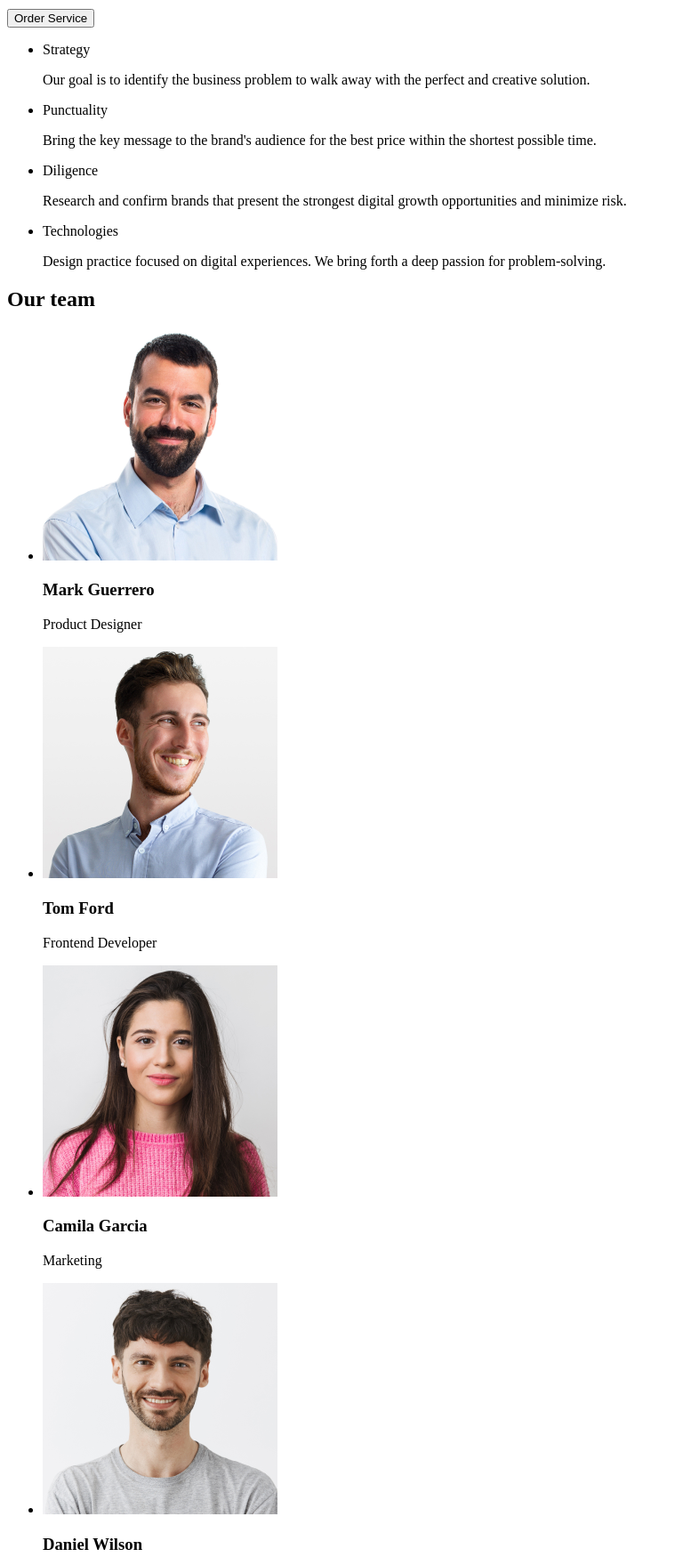
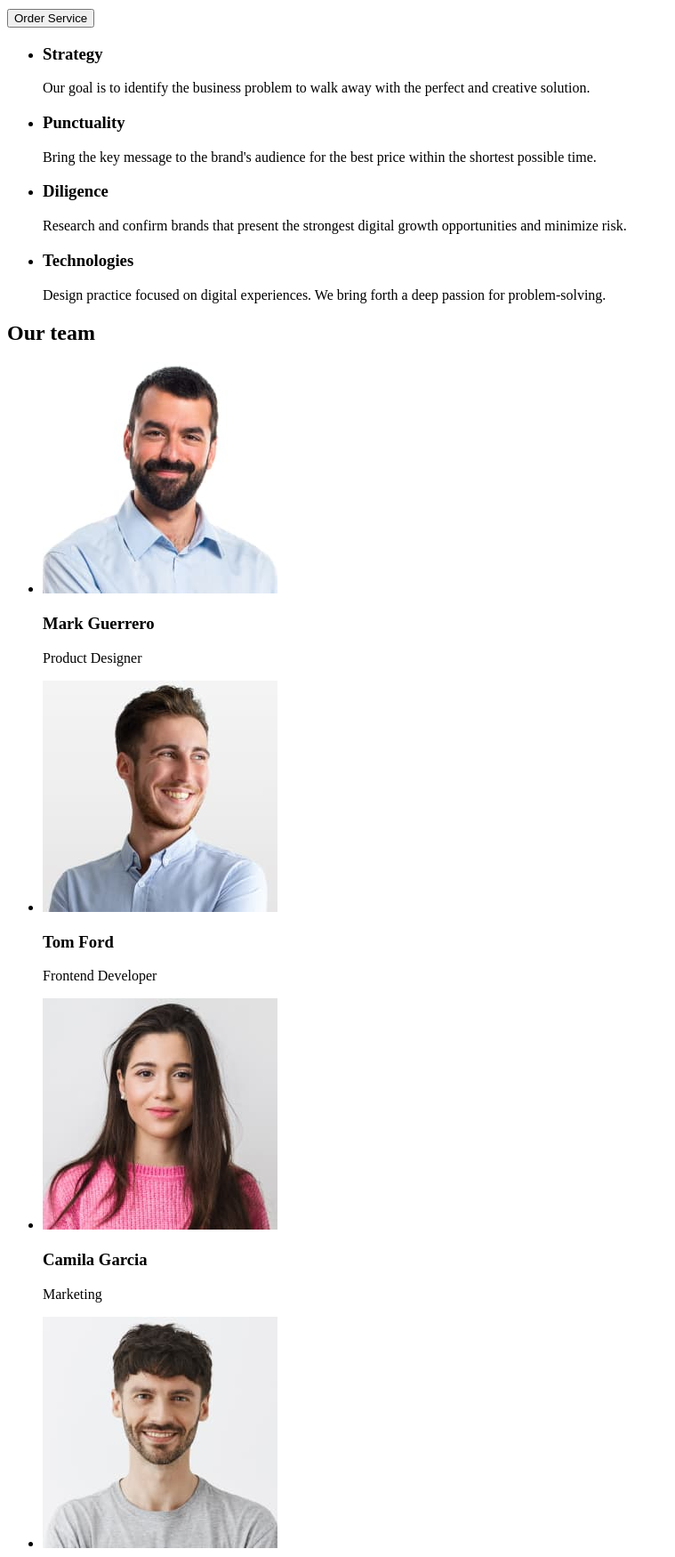
Before and after one commit to tnysha/HomeWork-1, a plain HTML site: page index.html in a window 1280 px wide. Shown: the part 200-1950 px from the top of the page at 89% size, without its empty margins (0-759 px from the left). Drawn offline with Linux system fonts and the light colour scheme.

Commit message:
images map and filies renamed

```diff
--- a/index.html
+++ b/index.html
@@ -2,8 +2,6 @@
 <html lang="en">
   <head>
     <meta charset="UTF-8">
-  <meta name="Webstudio" content="width=device-width, initial-scale=1.0">
-  <meta name="keywords" content="webstudio designer developer marketing"/>
     <title>Webstudio</title>
   </head>
   <body>
@@ -22,69 +20,103 @@
     <address>
       <a href="mailto:info@devstudio.com">info@devstudio.com</a>
       <a href="tel:+11000111-11-11">+11 (000) 111-11-11</a>
-
     </address>
 
     <!--Main block-->
     <h1>Effective Solutions for Your Business</h1>
     <button type="button">Order Service</button>
 
-<!--Section 1-->
-<section1>
+    <!--Sectio Benefits-->
+    <section>
+      <h2 hidden>Benefits</h2>
       <ul>
         <li>
-    <p>Strategy</p>
-    <p>Our goal is to identify the business problem to walk away with the perfect and creative solution. </p>
+          <h3>Strategy</h3>
+          <p>
+            Our goal is to identify the business problem to walk away with the
+            perfect and creative solution.
+          </p>
         </li>
 
         <li>
-      <p>Punctuality</p>
-      <p>Bring the key message to the brand's audience for the best price within the shortest possible time.</p>
+          <h3>Punctuality</h3>
+          <p>
+            Bring the key message to the brand's audience for the best price
+            within the shortest possible time.
+          </p>
         </li>
 
         <li>
-    <p>Diligence</p>
-    <p>Research and confirm brands that present the strongest digital growth opportunities and minimize risk.</p>
+          <h3>Diligence</h3>
+          <p>
+            Research and confirm brands that present the strongest digital
+            growth opportunities and minimize risk.
+          </p>
         </li>
         <li>
-    <p>Technologies</p>
-    <p>Design practice focused on digital experiences. We bring forth a deep passion for problem-solving.</p>
+          <h3>Technologies</h3>
+          <p>
+            Design practice focused on digital experiences. We bring forth a
+            deep passion for problem-solving.
+          </p>
         </li>
       </ul>
-</section1>
+    </section>
 
     <!--Our team-->
     <h2>Our team</h2>
     <!-- section Our team -->
-  <section2></section2>
+    <section>
       <ul>
         <li>
-    <img src="./images/team card/Team Card1.jpg" alt="Mark Guerrero" width="264">
+          <img
+            src="/images/team-card/img1.jpg"
+            alt="Mark Guerrero"
+            width="264"
+            height="260">
           <h3>Mark Guerrero</h3>
           <p>Product Designer</p>
         </li>
+
         <li>
-    <img src="./images/team card/Team Card2.jpg" alt="Tom Ford" width="264">
+          <img
+            src="/images/team-card/img2.jpg"
+            alt="Tom Ford"
+            width="264"
+            height="260">
           <h3>Tom Ford</h3>
           <p>Frontend Developer</p>
         </li>
+
         <li>
-    <img src="./images/team card/Team Card3.jpg" alt="Camila Garcia" width="264">
+          <img
+            src="/images/team-card/img3.jpg"
+            alt="Camila Garcia"
+            width="264"
+            height="260">
           <h3>Camila Garcia</h3>
           <p>Marketing</p>
         </li>
+
         <li>
-    <img src="./images/team card/Team Card4.jpg" alt="Daniel Wilson" width="264">
+          <img
+            src="/images/team-card/img4.jpg"
+            alt="Daniel Wilson"
+            width="264"
+            height="260">
           <h3>Daniel Wilson</h3>
           <p>UI Designer</p>
         </li>
       </ul>
+    </section>
 
     <!--Footer-->
     <footer>
       <a href="#">Webstudio</a>
-<p>Increase the flow of customers and sales for your business with digital marketing & growth solutions.</p>
+      <p>
+        Increase the flow of customers and sales for your business with digital
+        marketing & growth solutions.
+      </p>
     </footer>
-
   </body>
 </html>
```
Also changed, not shown: images/team card/Team Card1.jpg (deleted), images/team card/Team Card2.jpg (deleted), images/team card/Team Card3.jpg (deleted), images/team card/Team Card4.jpg (deleted), images/team-card/img1.jpg (added), images/team-card/img2.jpg (added), images/team-card/img3.jpg (added), images/team-card/img4.jpg (added). Lines whose indentation alone changed are shown as unchanged.
